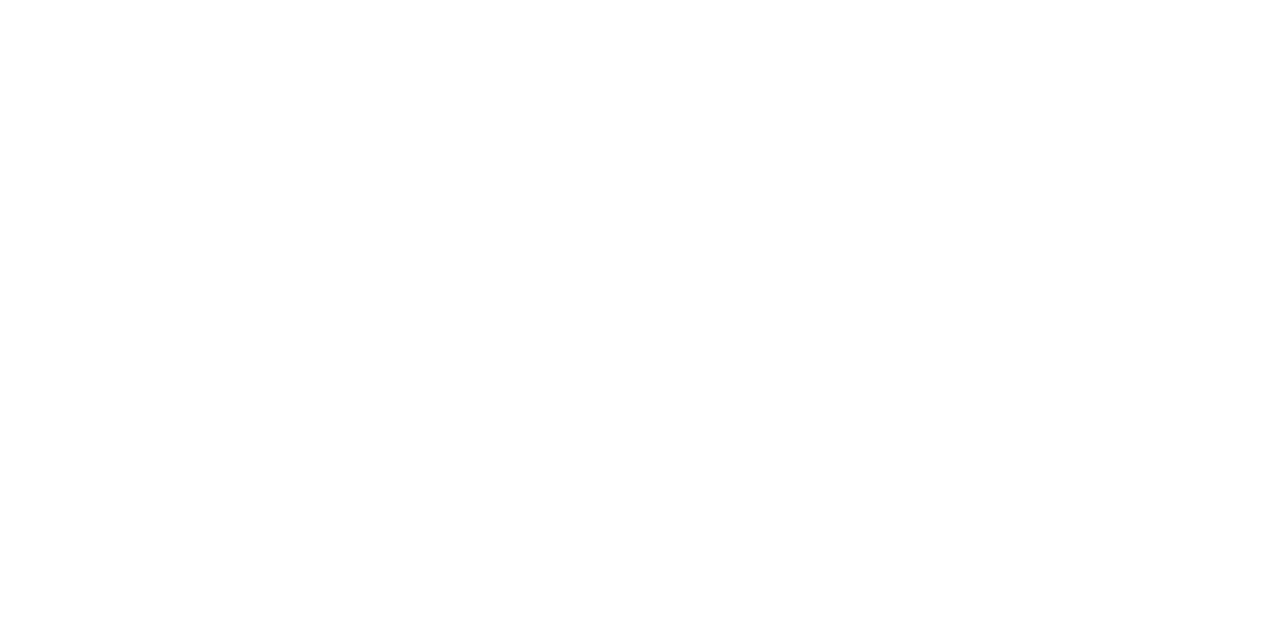
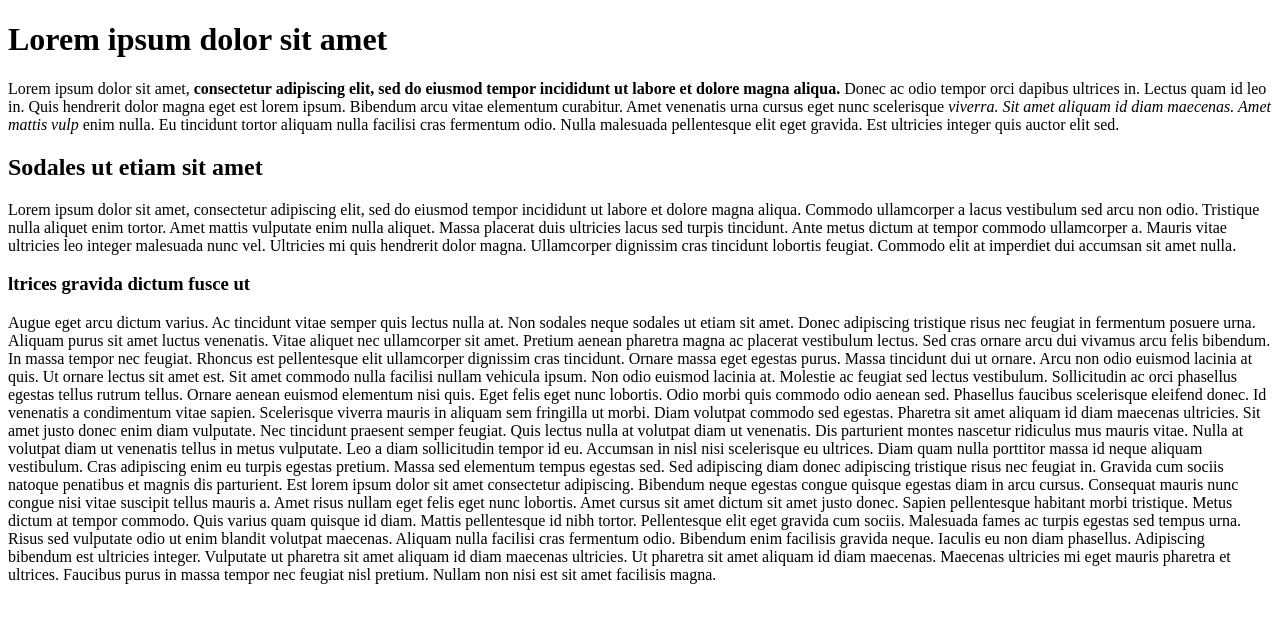
Before and after one commit to doublearrow/odin-foundations-old, a plain HTML site: page blog.html in a window 1280 px wide. Drawn offline with Linux system fonts and the light colour scheme.

Commit message:
Made a blog with Lorem.

```diff
--- a/blog.html
+++ b/blog.html
@@ -1,10 +1,24 @@
 <!DOCTYPE html>
-<html lang="en">
+<html lang="en-gb">
 <head>
+    <title>Lorem ipsum dolor sit amet</title>
     <meta charset="UTF-8">
-    <title>Title</title>
 </head>
+
 <body>
+    <h1>Lorem ipsum dolor sit amet</h1>
+    Lorem ipsum dolor sit amet, <strong>consectetur adipiscing elit, sed do eiusmod tempor incididunt ut labore et dolore magna aliqua.</strong> Donec ac odio tempor orci dapibus ultrices in. Lectus quam id leo in. Quis hendrerit dolor magna eget est lorem ipsum. Bibendum arcu vitae elementum curabitur. Amet venenatis urna cursus eget nunc scelerisque <em>viverra. Sit amet aliquam id diam maecenas. Amet mattis vulp</em> enim nulla. Eu tincidunt tortor aliquam nulla facilisi cras fermentum odio. Nulla malesuada pellentesque elit eget gravida. Est ultricies integer quis auctor elit sed.
 
+    <h2>Sodales ut etiam sit amet</h2>
+    Lorem ipsum dolor sit amet, consectetur adipiscing elit, sed do eiusmod tempor incididunt ut labore et dolore magna aliqua. Commodo ullamcorper a lacus vestibulum sed arcu non odio. Tristique nulla aliquet enim tortor. Amet mattis vulputate enim nulla aliquet. Massa placerat duis ultricies lacus sed turpis tincidunt. Ante metus dictum at tempor commodo ullamcorper a. Mauris vitae ultricies leo integer malesuada nunc vel. Ultricies mi quis hendrerit dolor magna. Ullamcorper dignissim cras tincidunt lobortis feugiat. Commodo elit at imperdiet dui accumsan sit amet nulla.
+
+    <h3><U></U>ltrices gravida dictum fusce ut</h3>
+    Augue eget arcu dictum varius. Ac tincidunt vitae semper quis lectus nulla at. Non sodales neque sodales ut etiam sit amet. Donec adipiscing tristique risus nec feugiat in fermentum posuere urna. Aliquam purus sit amet luctus venenatis. Vitae aliquet nec ullamcorper sit amet. Pretium aenean pharetra magna ac placerat vestibulum lectus. Sed cras ornare arcu dui vivamus arcu felis bibendum. In massa tempor nec feugiat. Rhoncus est pellentesque elit ullamcorper dignissim cras tincidunt.
+
+    Ornare massa eget egestas purus. Massa tincidunt dui ut ornare. Arcu non odio euismod lacinia at quis. Ut ornare lectus sit amet est. Sit amet commodo nulla facilisi nullam vehicula ipsum. Non odio euismod lacinia at. Molestie ac feugiat sed lectus vestibulum. Sollicitudin ac orci phasellus egestas tellus rutrum tellus. Ornare aenean euismod elementum nisi quis. Eget felis eget nunc lobortis. Odio morbi quis commodo odio aenean sed. Phasellus faucibus scelerisque eleifend donec. Id venenatis a condimentum vitae sapien. Scelerisque viverra mauris in aliquam sem fringilla ut morbi. Diam volutpat commodo sed egestas. Pharetra sit amet aliquam id diam maecenas ultricies. Sit amet justo donec enim diam vulputate. Nec tincidunt praesent semper feugiat. Quis lectus nulla at volutpat diam ut venenatis.
+
+    Dis parturient montes nascetur ridiculus mus mauris vitae. Nulla at volutpat diam ut venenatis tellus in metus vulputate. Leo a diam sollicitudin tempor id eu. Accumsan in nisl nisi scelerisque eu ultrices. Diam quam nulla porttitor massa id neque aliquam vestibulum. Cras adipiscing enim eu turpis egestas pretium. Massa sed elementum tempus egestas sed. Sed adipiscing diam donec adipiscing tristique risus nec feugiat in. Gravida cum sociis natoque penatibus et magnis dis parturient. Est lorem ipsum dolor sit amet consectetur adipiscing. Bibendum neque egestas congue quisque egestas diam in arcu cursus.
+
+    Consequat mauris nunc congue nisi vitae suscipit tellus mauris a. Amet risus nullam eget felis eget nunc lobortis. Amet cursus sit amet dictum sit amet justo donec. Sapien pellentesque habitant morbi tristique. Metus dictum at tempor commodo. Quis varius quam quisque id diam. Mattis pellentesque id nibh tortor. Pellentesque elit eget gravida cum sociis. Malesuada fames ac turpis egestas sed tempus urna. Risus sed vulputate odio ut enim blandit volutpat maecenas. Aliquam nulla facilisi cras fermentum odio. Bibendum enim facilisis gravida neque. Iaculis eu non diam phasellus. Adipiscing bibendum est ultricies integer. Vulputate ut pharetra sit amet aliquam id diam maecenas ultricies. Ut pharetra sit amet aliquam id diam maecenas. Maecenas ultricies mi eget mauris pharetra et ultrices. Faucibus purus in massa tempor nec feugiat nisl pretium. Nullam non nisi est sit amet facilisis magna.
 </body>
 </html>
```
